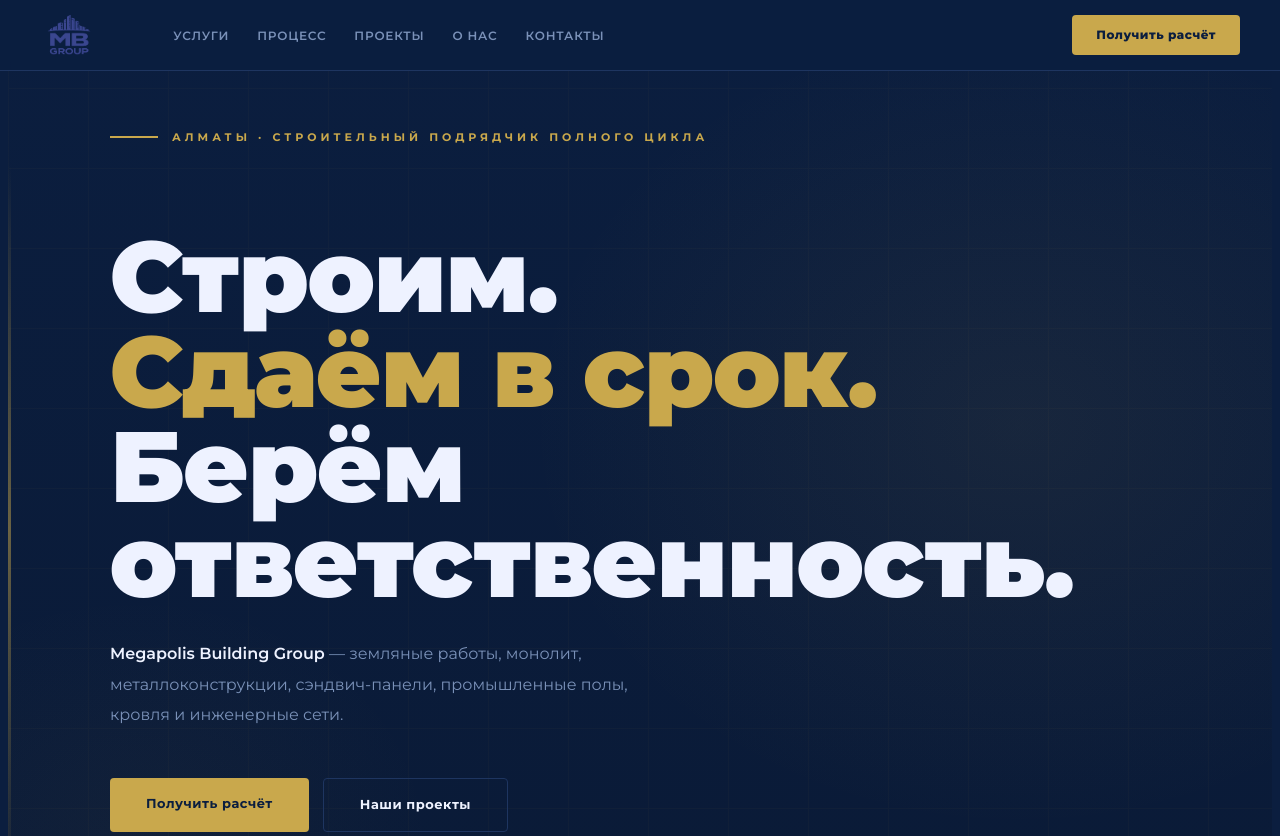
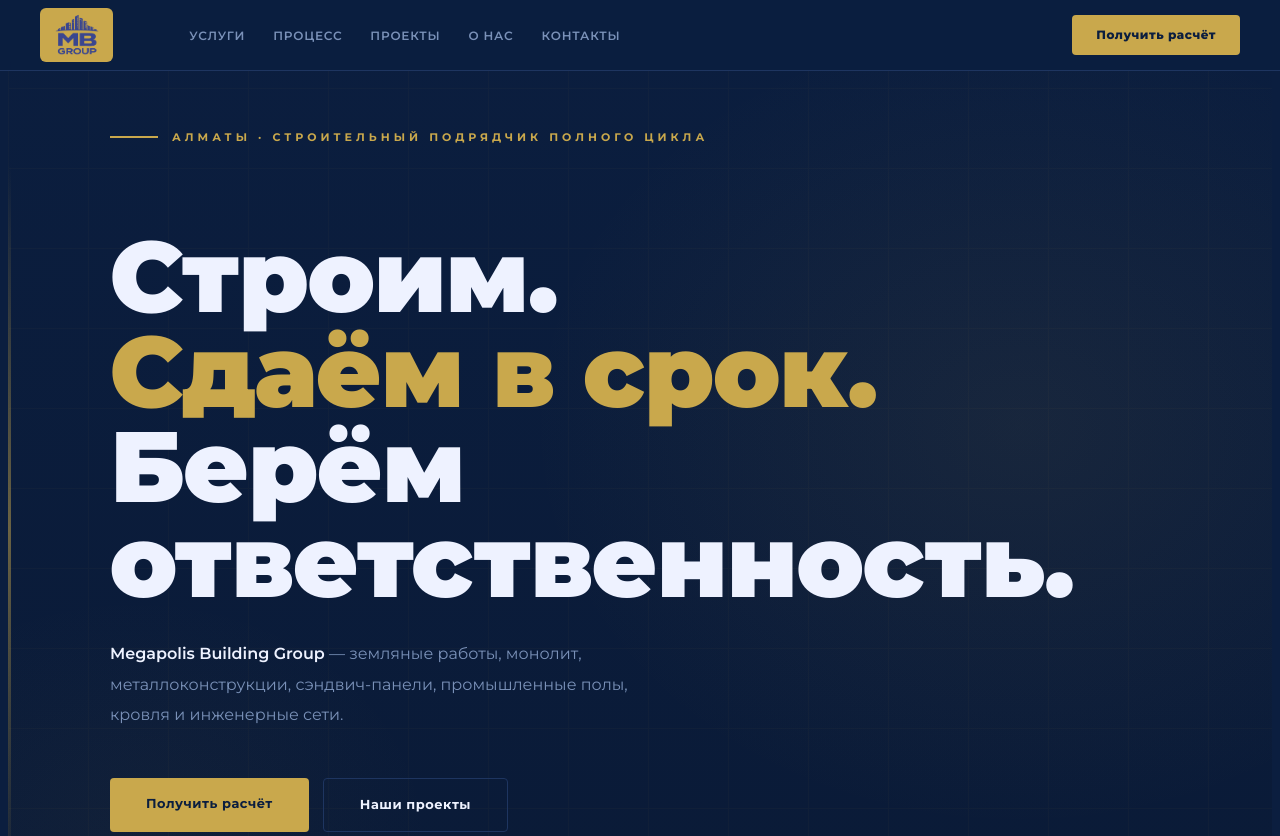
Before and after one commit to stroycity515-cyber/mbgroup-site, a plain HTML site: page index.html in a window 1280 px wide. Shown: the top 836 px of the page. Drawn offline with Linux system fonts and the light colour scheme.

Commit message:
Update index.html

```diff
--- a/index.html
+++ b/index.html
@@ -246,7 +246,9 @@
 <!-- ═══════════════ НАВИГАЦИЯ ═══════════════ -->
 <nav>
   <a href="#hero" class="logo">
-    <img src="MB%20GROUP.png" alt="MB Group" style="height:46px;width:auto;display:block;">
+    <div style="background:#C9A84C;border-radius:6px;padding:4px 8px;display:flex;align-items:center;">
+      <img src="MB%20GROUP.png" alt="MB Group" style="height:46px;width:auto;display:block;">
+    </div>
   </a>
   <ul class="nav-links" id="navLinks">
     <li><a href="#services">Услуги</a></li>
```
